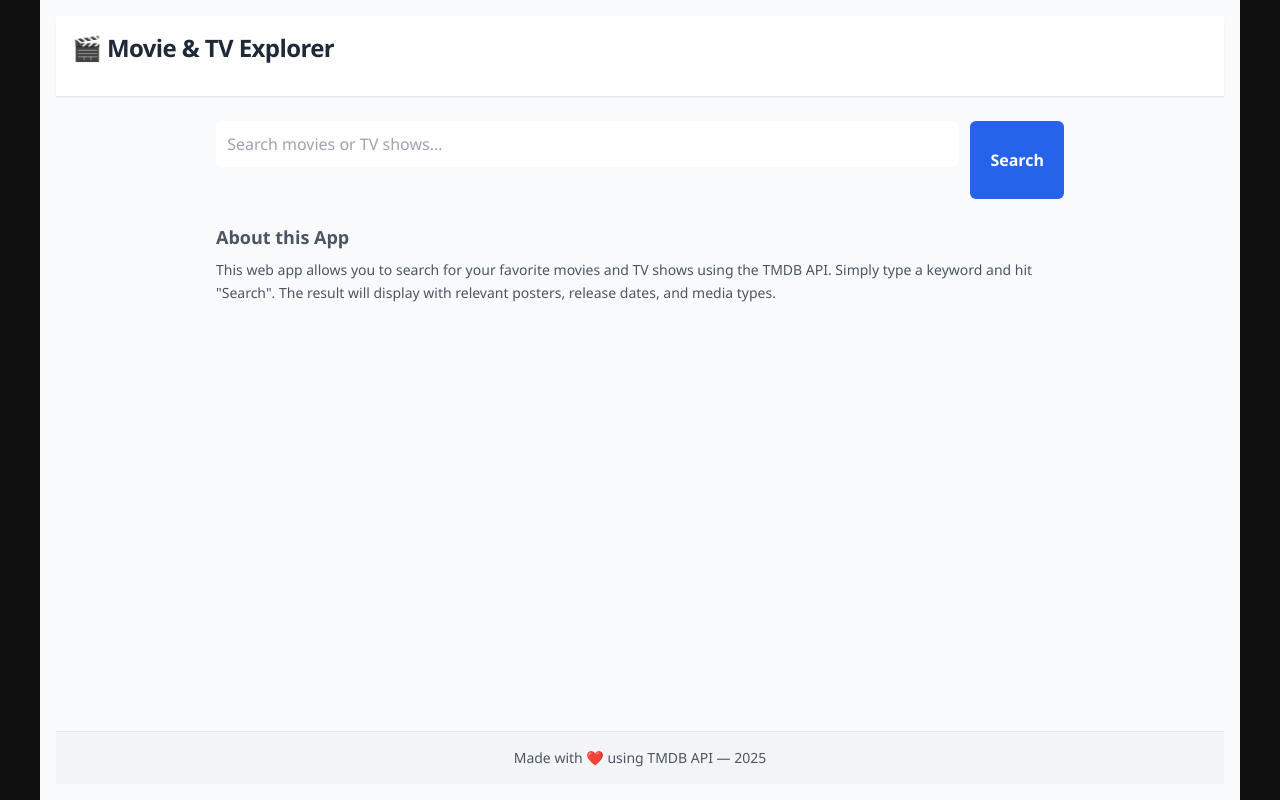
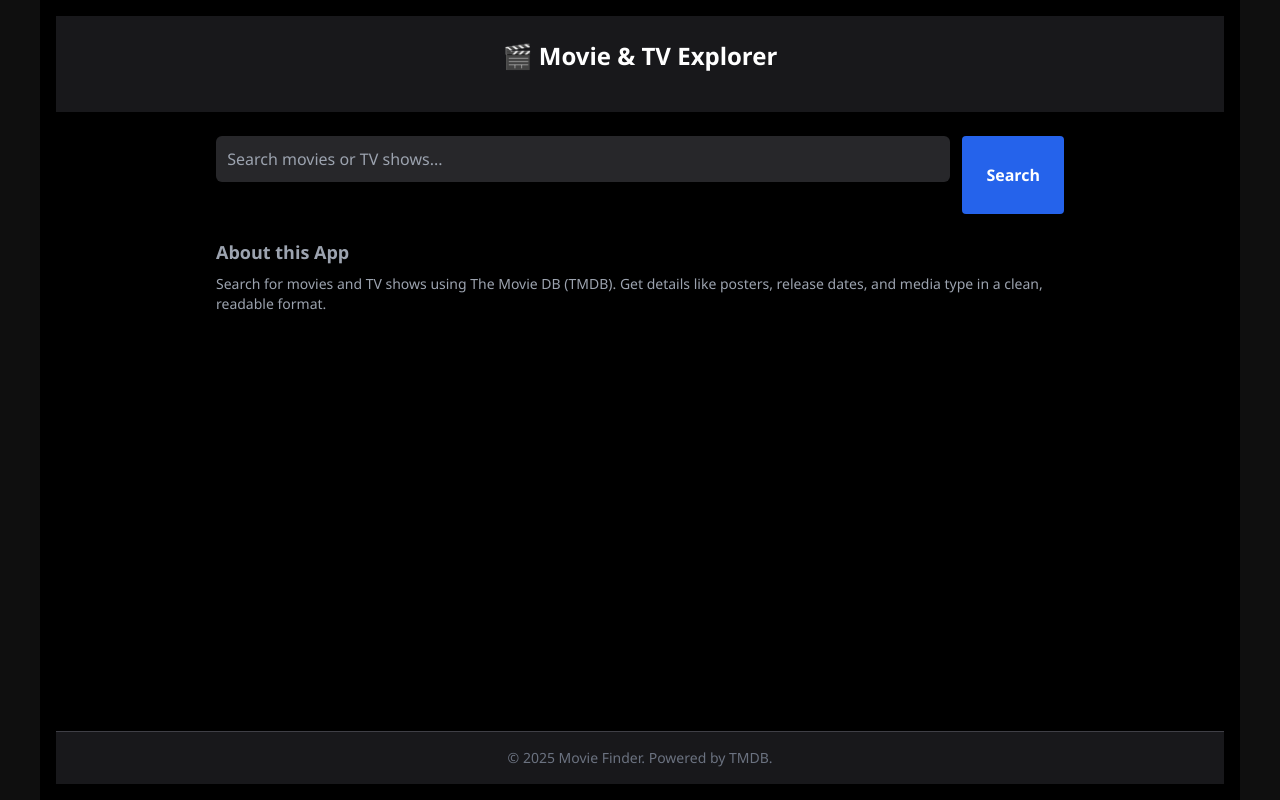
Before and after one commit to hyein89/clikme, a Next.js app: page / in a window 1280 px wide. Built offline with nearby package versions, Linux system fonts and the light colour scheme.

Commit message:
Update index.tsx

```diff
--- a/pages/index.tsx
+++ b/pages/index.tsx
@@ -22,42 +22,38 @@ export default function Home() {
   };
 
   return (
-    <main className="min-h-screen bg-gray-50 dark:bg-gray-900 text-gray-800 dark:text-gray-100 transition-colors flex flex-col">
+    <main className="min-h-screen bg-black text-white flex flex-col">
       {/* Header */}
-      <header className="p-4 bg-white dark:bg-gray-800 shadow-sm sticky top-0 z-50 border-b dark:border-gray-700">
-        <div className="max-w-7xl mx-auto flex items-center justify-between">
-          <h1 className="text-xl md:text-2xl font-bold tracking-tight">
+      <header className="p-6 bg-zinc-900 shadow-md sticky top-0 z-50">
+        <h1 className="text-2xl font-bold text-center">
           🎬 Movie & TV Explorer
         </h1>
-        </div>
       </header>
 
-      {/* Search Section */}
+      {/* Search Form */}
       <section className="p-6 max-w-4xl mx-auto w-full">
-        <form onSubmit={searchTMDB} className="flex flex-col sm:flex-row gap-3">
+        <form onSubmit={searchTMDB} className="flex gap-3 flex-col sm:flex-row">
           <input
             type="text"
             placeholder="Search movies or TV shows..."
             value={query}
             onChange={(e) => setQuery(e.target.value)}
-            className="flex-grow px-4 py-2 border border-gray-300 dark:border-gray-600 rounded-md bg-white dark:bg-gray-800 focus:outline-none focus:ring-2 focus:ring-blue-500"
+            className="flex-grow px-4 py-2 rounded bg-zinc-800 text-white border border-zinc-700 focus:ring-2 focus:ring-blue-500"
           />
           <button
             type="submit"
-            className="px-5 py-2 bg-blue-600 hover:bg-blue-700 text-white rounded-md font-semibold"
+            className="px-6 py-2 bg-blue-600 hover:bg-blue-700 text-white rounded font-semibold"
           >
             Search
           </button>
         </form>
 
-        {/* Extra Info */}
-        <div className="mt-6 text-sm text-gray-600 dark:text-gray-400 leading-relaxed">
+        {/* About section */}
+        <div className="mt-6 text-sm text-gray-400">
           <h2 className="font-semibold text-lg mb-2">About this App</h2>
           <p>
-            This web app allows you to search for your favorite movies and TV
-            shows using the TMDB API. Simply type a keyword and hit "Search".
-            The result will display with relevant posters, release dates, and
-            media types.
+            Search for movies and TV shows using The Movie DB (TMDB). Get details like posters,
+            release dates, and media type in a clean, readable format.
           </p>
         </div>
       </section>
@@ -70,42 +66,41 @@ export default function Home() {
       )}
 
       {/* Results */}
-      <section className="px-4 pb-10 max-w-7xl mx-auto w-full">
-        <div className="grid gap-6">
+      <section className="px-4 pb-10 max-w-5xl mx-auto w-full space-y-6">
         {results.map((item) => (
           <div
             key={item.id}
-              className="flex flex-col md:flex-row gap-4 bg-white dark:bg-gray-800 rounded-lg overflow-hidden shadow hover:shadow-md transition duration-300"
+            className="flex flex-col md:flex-row gap-4 bg-zinc-800 rounded-lg overflow-hidden shadow-lg"
           >
             {item.poster_path ? (
               <img
                 src={`https://image.tmdb.org/t/p/w300${item.poster_path}`}
                 alt={item.title || item.name}
-                  className="w-full md:w-[180px] h-[270px] object-cover"
+                className="w-full md:w-[180px] object-cover"
               />
             ) : (
-                <div className="w-full md:w-[180px] h-[270px] flex items-center justify-center bg-gray-200 dark:bg-gray-700 text-sm text-gray-600 dark:text-gray-300">
+              <div className="w-full md:w-[180px] h-[270px] flex items-center justify-center bg-zinc-700 text-gray-400 text-sm">
                 No Image
               </div>
             )}
             <div className="p-4 flex flex-col justify-between flex-1">
               <div>
-                  <h2 className="text-lg font-bold mb-1">
+                <h2 className="text-xl font-bold mb-1">
                   {item.title || item.name}
                 </h2>
-                  <p className="text-sm text-gray-600 dark:text-gray-400 mb-2">
+                <p className="text-sm text-gray-400 mb-2">
                   {item.release_date || item.first_air_date || "-"}
                 </p>
-                  <p className="text-sm text-gray-700 dark:text-gray-300 line-clamp-3">
+                <p className="text-sm text-gray-300 mb-4">
                   {item.overview || "No description available."}
                 </p>
               </div>
-                <div className="mt-3">
+              <div>
                 <span
                   className={`inline-block text-xs px-2 py-1 rounded-full ${
                     item.media_type === "movie"
-                        ? "bg-blue-100 text-blue-800 dark:bg-blue-800 dark:text-blue-100"
-                        : "bg-green-100 text-green-800 dark:bg-green-800 dark:text-green-100"
+                      ? "bg-blue-700 text-white"
+                      : "bg-green-700 text-white"
                   }`}
                 >
                   {item.media_type === "movie" ? "Movie" : "TV Show"}
@@ -114,12 +109,11 @@ export default function Home() {
             </div>
           </div>
         ))}
-        </div>
       </section>
 
       {/* Footer */}
-      <footer className="mt-auto p-4 bg-gray-100 dark:bg-gray-800 border-t dark:border-gray-700 text-center text-sm text-gray-600 dark:text-gray-400">
-        Made with ❤️ using TMDB API — {new Date().getFullYear()}
+      <footer className="mt-auto p-4 bg-zinc-900 border-t border-zinc-700 text-center text-sm text-gray-500">
+        &copy; {new Date().getFullYear()} Movie Finder. Powered by TMDB.
       </footer>
     </main>
   );
```
Lines whose indentation alone changed are shown as unchanged.
